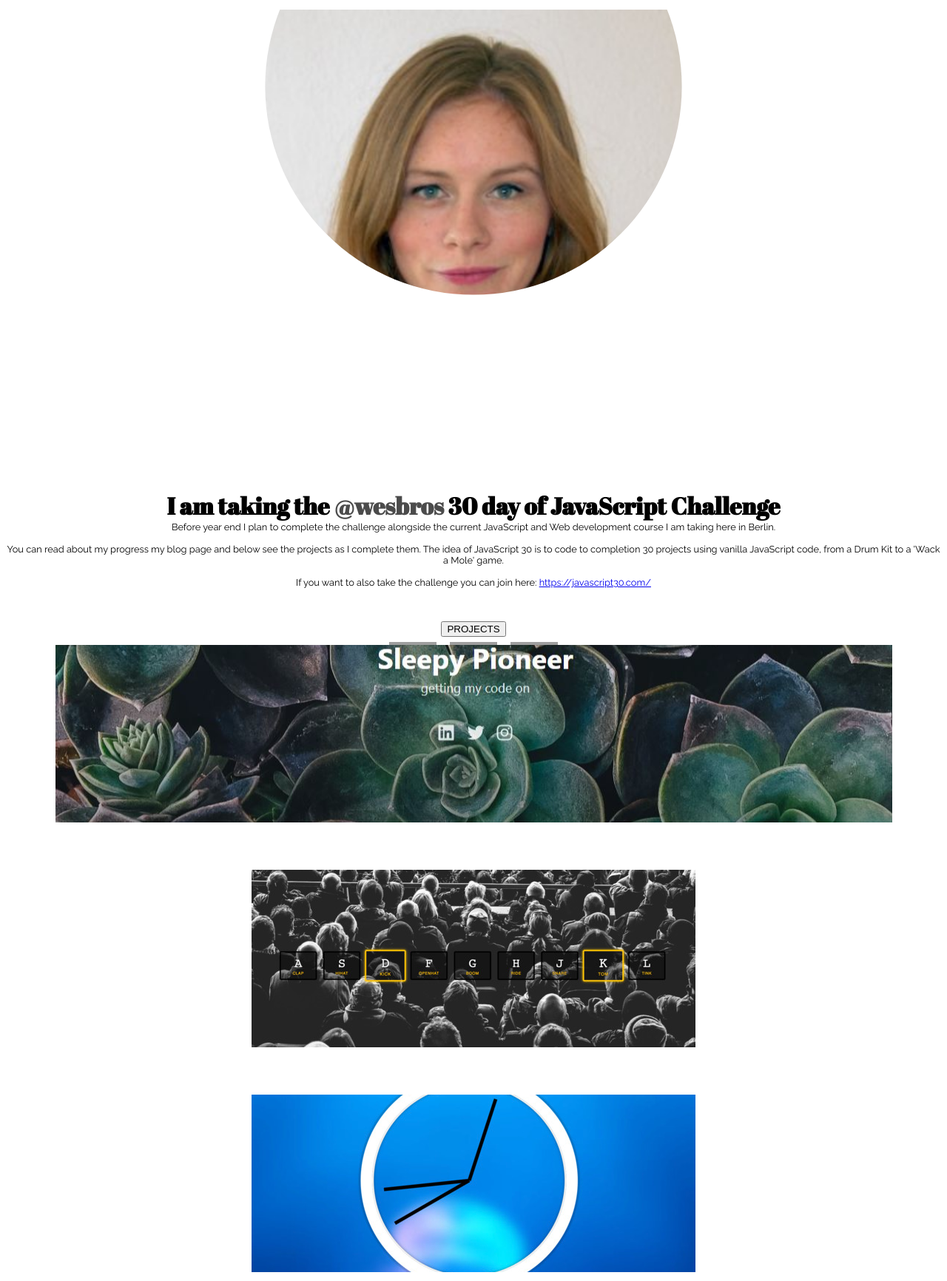
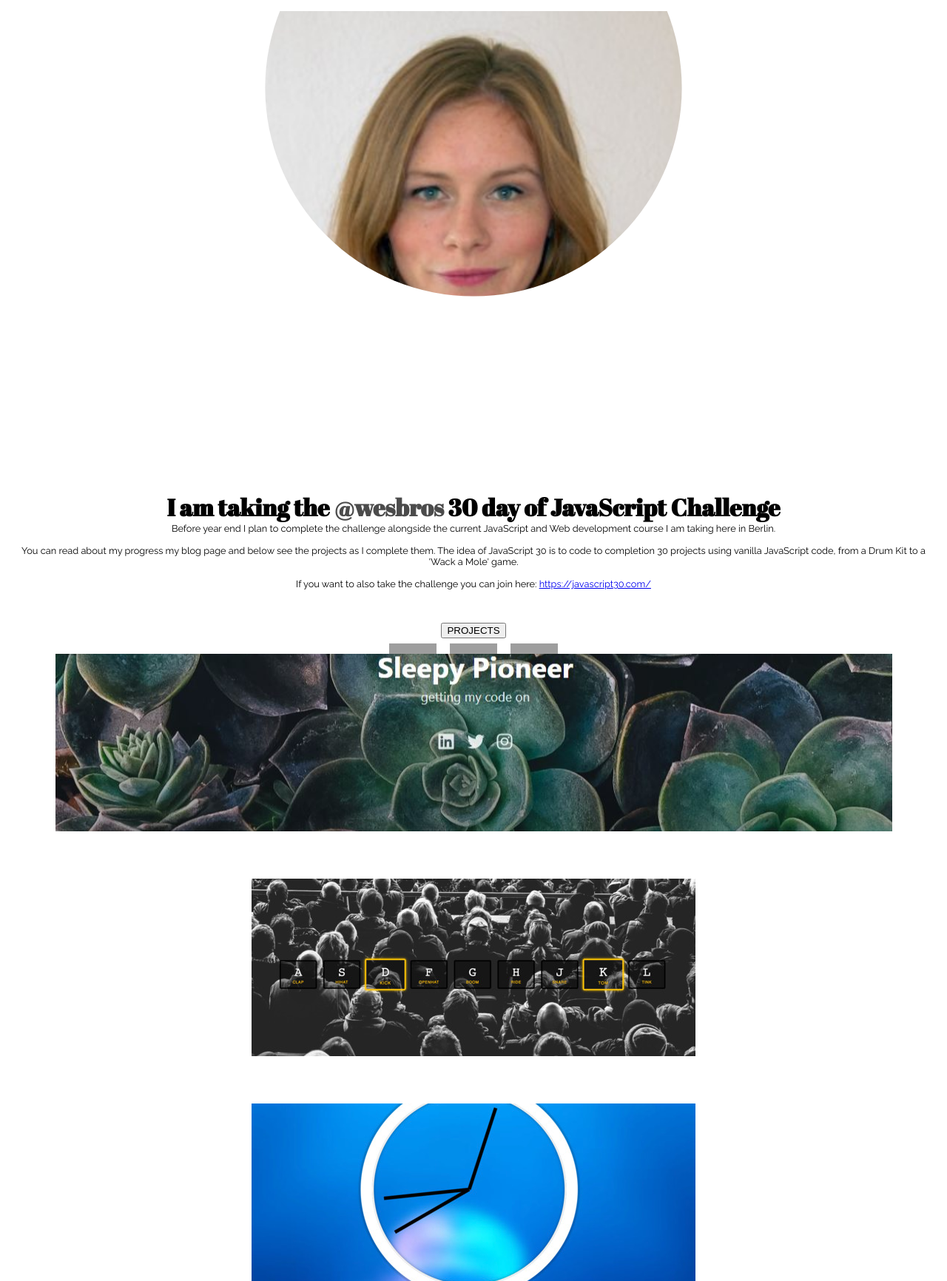
Before and after one commit to sleepypioneer/30daysofjavascript, a website: page app/index.html in a window 1280 px wide. Shown: the top 1732 px of the page at 74% size. Drawn offline with Linux system fonts and the light colour scheme; grey boxes are pictures that could not be loaded.

Commit message:
dded updated files for layout of this inittial set up and changed readme

```diff
--- a/app/index.html
+++ b/app/index.html
@@ -5,12 +5,12 @@
 		<meta name="viewport" content="width=device-width, initial-scale =1.0">
 		<title>30 Days of JavaScript Challenge - @sleepypioneer </title>
 	    <link rel="stylesheet" type="text/css" href="styleSheets/mainStyleSheet.css">
-		<script src=""></script>
+		<script src="scripts/indexScripts.js"></script>
         <link href="https://fonts.googleapis.com/css?family=Abril+Fatface|Raleway" rel="stylesheet">
 	</head>
 	<body>
 		<noscript> This site needs JavaScript to run <3 </noscript>
-		<div class="container">
+
 		<div id="pageOne">
 			<div class="header">
 				<img src="assets/logosAvatars/avatar.png" alt="avatar" class="avatar"/>
@@ -23,7 +23,7 @@
 					The idea of JavaScript 30 is to code to completion 30 projects using vanilla JavaScript code, from a Drum Kit to a 'Wack a Mole' game. </br></br>
 					If you want to also take the challenge you can join here: <a href="https://javascript30.com/" target="blank"> https://javascript30.com/ </a>
 					</br></br></br></br>
-                        <button>PROJECTS </button>
+					<button id="projects" alt="buttonToLoadProjects">PROJECTS </button>
 				</p>
 			</div>
 			<div id="socialNav">
@@ -37,7 +37,7 @@
 			</div>
 		</div>
 
-
+        <div class="container">
             <div id="pageNav">
                 <nav>
                     <ul>
--- /dev/null
+++ b/app/scripts/indexScripts.js
@@ -0,0 +1,11 @@
+window.addEventListener('load', resizePageOne);
+window.addEventListener('resize', resizePageOne);
+
+
+
+function resizePageOne() {
+    console.log(window.innerHeight);
+    pageOne = document.querySelector('#pageOne');
+    pageOne.style.height = window.innerHeight +"px";
+    console.log(pageOne.style.height);
+}
--- a/app/styleSheets/mainStyleSheet.css
+++ b/app/styleSheets/mainStyleSheet.css
@@ -33,15 +33,18 @@
 }
 
 /******* Layout Styles *******/
+body {
+   margin: 0;
+}
+
 #pageOne {
     text-align: center;
-    height: 100vh;
     display: flex;
     align-items: center;
     justify-content: space-around;
     flex-direction: column;
+    padding: 10px;
 }
-
 
 
 /******* Nav Styles *******/
```
Also changed, not shown: README.md. Lines whose indentation alone changed are shown as unchanged.
